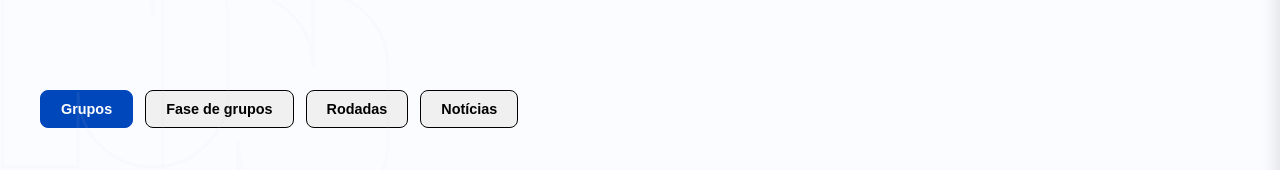
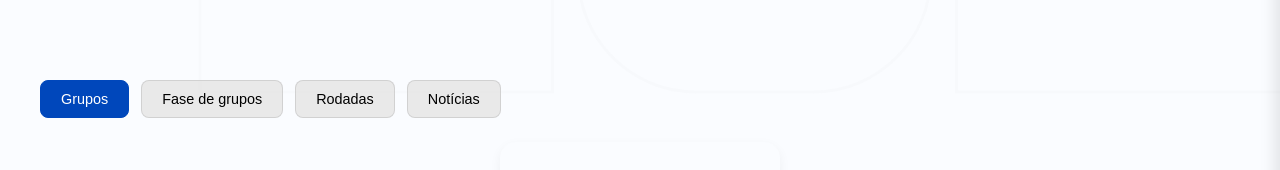
Before and after one commit to Project-CazeTV/Front-end, a React (Vite) app: page /world-cup in a window 1280 px wide. Shown: the part 630-800 px from the top of the page. Built offline with nearby package versions, Linux system fonts and the light colour scheme; no server answers.

Commit message:
fix: corrigindo scroll lateral indevido na Home + ajustes de css.

```diff
--- a/src/components/Common/FilterSection/FilterSection.module.css
+++ b/src/components/Common/FilterSection/FilterSection.module.css
@@ -3,23 +3,24 @@
   font-weight: 800;
   margin-bottom: 15px;
   color: var(--text-color);
-  border-bottom: 1px solid rgba(255, 255, 255, 0.1);
-  padding-bottom: 10px;
+  border-bottom: 1px solid var(--border-color);
+  padding-bottom: 20px;
 }
 
 .container {
   width: 100%;
   max-width: 100vw;
   overflow: hidden;
-  padding: 20px;
+  padding: 0 40px;
   box-sizing: border-box;
+  font-family: "Sora", sans-serif;
 }
 
 .scrollWrapper {
   display: flex;
   gap: 12px;
   overflow-x: auto;
-  padding: 0 20px 10px 20px;
+  padding: 10px 0 0 0;
   -webkit-overflow-scrolling: touch;
   scrollbar-width: none;
 }
@@ -29,14 +30,14 @@
 }
 
 .filtroBtn {
-  background: #f0f0f0;
-  border: 1px solid #000000;
-  color: #000000;
+  background: var(--bg-buttom);
+  border: 1px solid var(--border-color);
+  color: var(--text-color);
   padding: 10px 20px;
   border-radius: 8px;
   white-space: nowrap;
   font-size: 0.9rem;
-  font-weight: 600;
+  font-weight: 100;
   cursor: pointer;
   transition: all 0.3s ease;
 }
@@ -44,7 +45,7 @@
 .filtroBtn:hover, .filtroBtnActive {
   background: #0047BB;
   color: #ffffff;
-  border-color: #0047BB;
+  border-color: var(--text-color);
 }
 
 :global(.dark-mode) .filtroBtn {
@@ -58,3 +59,9 @@
   color: #ffffff !important;
   border-color: #0047BB !important;
 }
+
+@media (min-width: 768px) {
+  .tituloSecao {
+  font-size: 1.8rem;
+}
+}
--- a/src/components/Common/NewsList/NewsList.jsx
+++ b/src/components/Common/NewsList/NewsList.jsx
@@ -1,6 +1,6 @@
 import styles from './NewsList.module.css';
 
-export default function NewsList({ noticias }) {
+export default function NewsList({ noticias, title }) {
   return (
     <div className={styles.listContainer}>
       {noticias.map((noticia) => (
--- a/src/components/Common/NewsList/NewsList.module.css
+++ b/src/components/Common/NewsList/NewsList.module.css
@@ -2,11 +2,17 @@
   display: flex;
   flex-direction: column;
   gap: 25px;
-  padding: 20px;
+  padding: 40px;
   width: 100%;
   max-width: 100vw;
   box-sizing: border-box;
   overflow: hidden;
+}
+
+.title {
+  font-family: "Sora", sans-serif;
+  font-weight: 700;
+  font-size: 20px;
 }
 
 .newsCard {
@@ -75,4 +81,8 @@
   .newsTitle {
     font-size: 1.4rem;
   }
+
+  .title {
+  font-size: 30px;
 }
+}
--- a/src/components/Layout/ColoredHeader/ColoredHeader.module.css
+++ b/src/components/Layout/ColoredHeader/ColoredHeader.module.css
@@ -1,6 +1,6 @@
 .Multiheader {
     display: grid;
-    width: 100vw;
+    width: 100%;
     grid-template-columns: 1fr 1fr 1fr 1fr;
     height: 8px;
 }
--- a/src/components/Layout/MainHeader/MainHeader.module.css
+++ b/src/components/Layout/MainHeader/MainHeader.module.css
@@ -59,7 +59,7 @@
 
 .accountPopover {
   position: absolute;
-  top: 55px;
+  top: 70px;
   right: -10px;
   width: 220px;
   background-color: var(--bg-color);
--- a/src/index.css
+++ b/src/index.css
@@ -3,6 +3,7 @@
   --bg-card: #fafcff;
   --text-color: #000000;
   --border-color: rgba(0,0,0,0.1);
+  --bg-buttom: #e9e9e9;
 }
 
 [data-theme="dark"]{
@@ -10,6 +11,7 @@
   --bg-card: #141414;
   --text-color: #f5f5f5;
   --border-color: rgba(255,255,255,0.1);
+  --bg-buttom: #222222;
 }
 
 body{
--- a/src/pages/WorldCupPage/WorldCupPage.module.css
+++ b/src/pages/WorldCupPage/WorldCupPage.module.css
@@ -9,6 +9,7 @@
 .mainContent {
   width: 100%;
   z-index: 1;
+  margin-top: -70px;
 }
 
 .lowerContent {
@@ -49,9 +50,8 @@
   font-size: 300px;
   position: absolute;
   z-index: -1;
-  transform: rotate(90deg);
   left: -316px;
-
+  user-select: none;
 }
 
 .DetailBackground2 {
@@ -62,9 +62,9 @@
   font-size: 300px;
   position: absolute;
   z-index: -2;
-  transform: rotate(90deg);
   left: -156px;
   top: 50px;
+  user-select: none;
 }
 
 .groupTitle {
@@ -123,7 +123,6 @@
   border-radius: 50%;
   box-shadow: 0 2px 8px rgba(0, 0, 0, 0.1);
   cursor: pointer;
-
   display: flex;
   align-items: center;
   justify-content: center;
@@ -151,8 +150,31 @@
   margin: auto;
 }
 
-@media (max-width: 1024px) {
+@media (min-width: 1024px) {
   .mainContent {
-    margin-top: -70px;
+    margin-top: 0;
+  }
+
+  .DetailsBackground {
+    display: flex;
+    position: relative;
+    z-index: 2;
+    margin: 0;
+    bottom: 200px;
+    width: 100%;
+}
+
+  .DetailBackground {
+    left: 0;
+    font-size: 470px;
+    margin: 0;
+  }
+
+  .DetailBackground2 {
+    left: 0;
+    top: 300px;
+    left: 200px;
+    font-size: 470px;
+    margin: 0;
   }
 }
```
